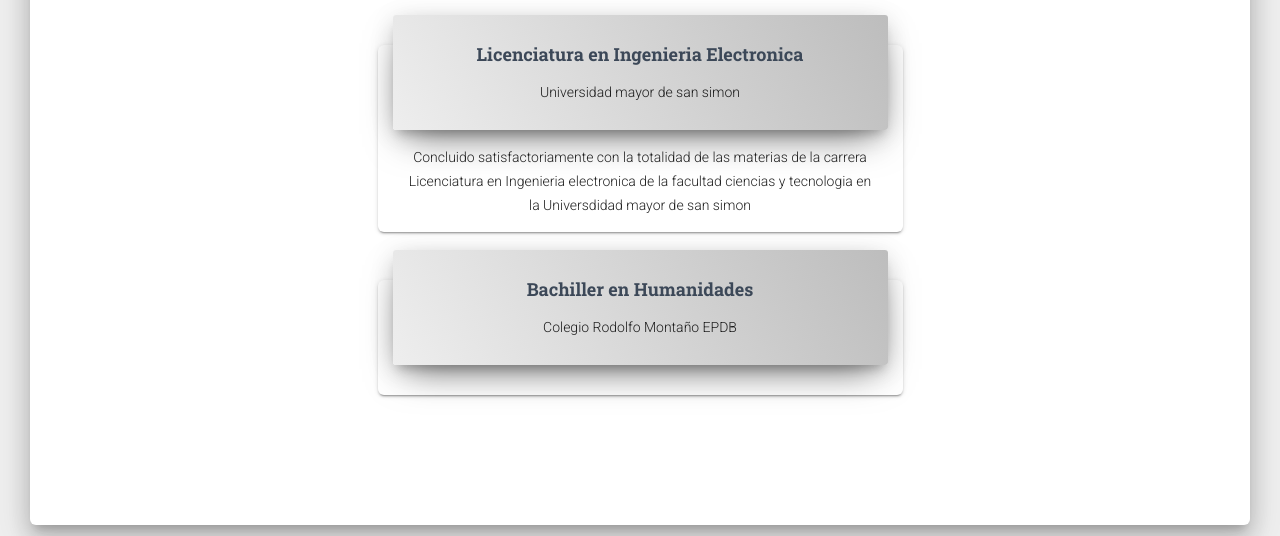
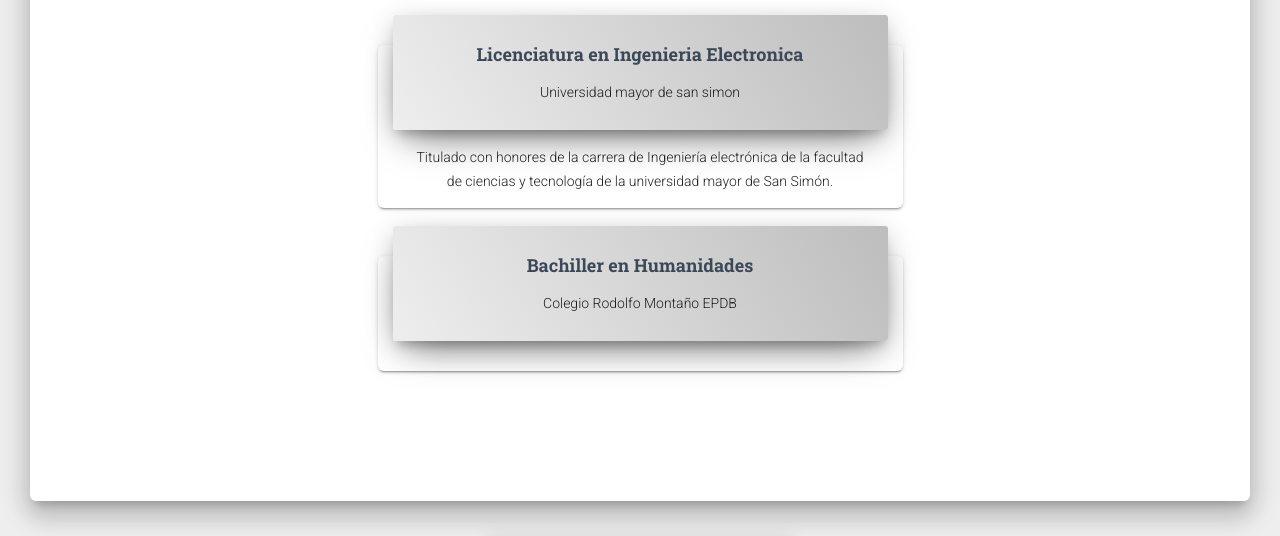
Before and after one commit to rubenpas/io, a plain HTML site: page index.html in a window 1280 px wide. Shown: the part 900-1436 px from the top of the page. Drawn offline with Linux system fonts and the light colour scheme; some packages are replaced by stand-ins of ours.

Commit message:
Update index.html

```diff
--- a/index.html
+++ b/index.html
@@ -128,7 +128,7 @@
                       <p class="category">Universidad mayor de san simon</p>
                     </div>
                     <div class="card-body">
-                      Concluido satisfactoriamente con la totalidad de las materias de la carrera Licenciatura en Ingenieria electronica de la facultad ciencias y tecnologia en la Universdidad mayor de san simon
+                      Titulado con honores de la carrera de Ingeniería electrónica de la facultad de ciencias y tecnología de la universidad mayor de San Simón.
                     </div>
                   </div>
                   <div class="card mt-5">
```
